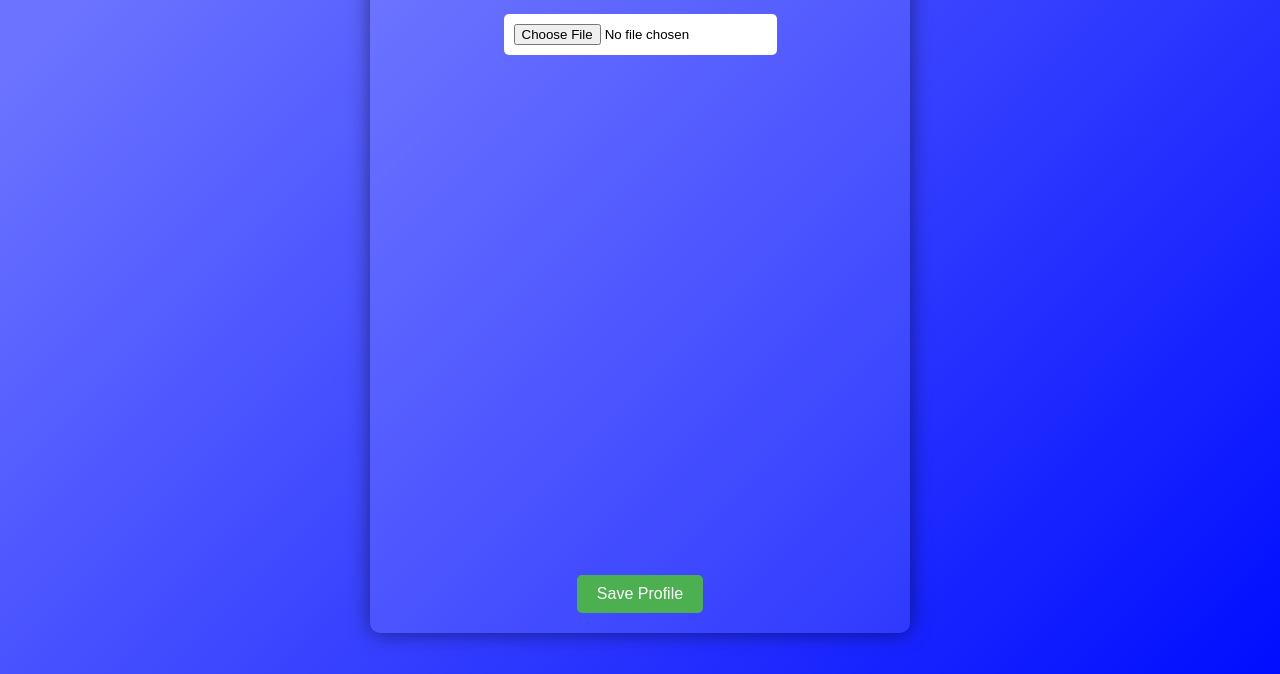
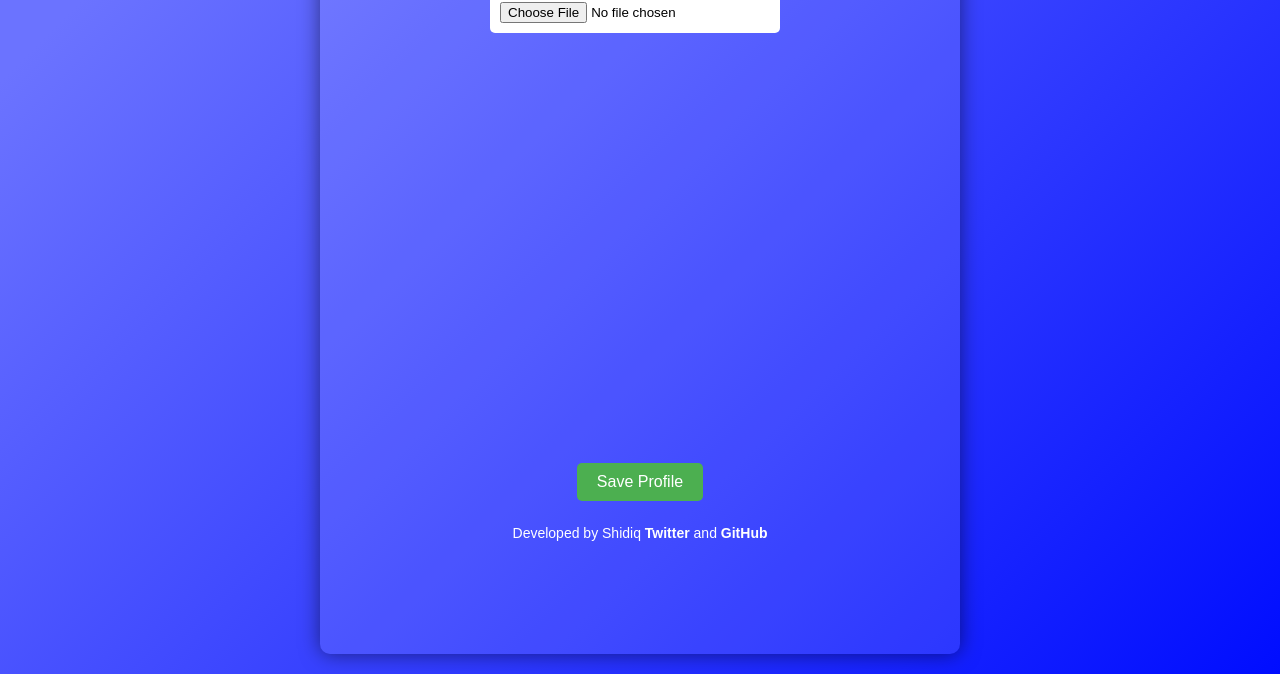
Before and after one commit to shidiqmuh0/Zksync-PFP, a plain HTML site: page index.html in a window 1280 px wide. Shown: the part 126-800 px from the top of the page. Drawn offline with Linux system fonts and the light colour scheme.

Commit message:
Pesan commit Anda di sini

```diff
--- a/index.html
+++ b/index.html
@@ -5,16 +5,22 @@
     <meta name="viewport" content="width=device-width, initial-scale=1.0">
     <title>Zksync PFP</title>
     <link rel="stylesheet" href="style.css">
+    <link rel="icon" type="image/x-icon" href="favicon.ico">
 </head>
 <body>
     <div class="container">
         <h1>Zksync PFP</h1>
-        <input type="file" id="upload" accept="image/*">
+        <div class="input-container">
+            <input type="file" id="upload" accept="image/*">
+        </div>
         <div class="image-container">
             <img id="profilePic" class="profile-pic">
             <img id="overlay" src="1718016244883.png" class="overlay">
         </div>
         <button id="saveBtn">Save Profile</button>
+        <div id="credits">
+            <p>Developed by Shidiq <a href="https://twitter.com/shdqm0" target="_blank">Twitter</a> and <a href="https://github.com/shidiqmuh0" target="_blank">GitHub</a></p>
+        </div>
     </div>
     <canvas id="canvas"></canvas>
     <script src="script.js"></script>
--- a/style.css
+++ b/style.css
@@ -10,17 +10,65 @@ body {
 }
 
 .container {
-    text-align: center;
+    display: flex;
+    flex-direction: column;
+    align-items: center;
     background: rgba(255, 255, 255, 0.1);
     padding: 20px;
     border-radius: 10px;
     box-shadow: 0 0 20px rgba(0, 0, 0, 0.5);
+    width: 100%;
+    height: 90%;
+    max-width: 600px;
+}
+
+h1 {
+    margin-bottom: 20px;
+}
+
+.input-container {
+    display: flex;
+    justify-content: space-between;
+    align-items: center;
+    width: 50%;
+    margin-bottom: 20px;
+}
+
+input[type="file"] {
+    padding: 10px;
+    border: none;
+    border-radius: 5px;
+    background: #fff;
+    color: #000;
+    cursor: pointer;
+    flex-grow: 1;
+    margin-right: 10px;
+}
+
+button {
+    padding: 10px 20px;
+    border: none;
+    border-radius: 5px;
+    background: #4CAF50;
+    color: #fff;
+    cursor: pointer;
+    font-size: 16px;
+    transition: background 0.3s;
+    flex-shrink: 0;
+}
+
+button:hover {
+    background: #45a049;
 }
 
 .image-container {
     position: relative;
-    width: 500px;
-    height: 500px;
+    width: 100%;
+    max-width: 400px;
+    height: 400px;
+    display: flex;
+    justify-content: center;
+    align-items: center;
     margin: 0 auto;
 }
 
@@ -46,27 +94,23 @@ canvas {
     display: none;
 }
 
-input[type="file"] {
-    margin-bottom: 20px;
-    padding: 10px;
-    border: none;
-    border-radius: 5px;
-    background: #fff;
-    color: #000;
-    cursor: pointer;
+#saveBtn {
+    margin-top: 10px;
 }
 
-button {
-    padding: 10px 20px;
-    border: none;
-    border-radius: 5px;
-    background: #4CAF50;
-    color: #fff;
-    cursor: pointer;
-    font-size: 16px;
-    transition: background 0.3s;
+#credits {
+    margin-top: 10px; /* Pushes the footer to the bottom of the page */
+    text-align: center; /* Center-align text */
+    width: 100%; /* Full width */
+    font-size: 14px;
 }
 
-button:hover {
-    background: #45a049;
+#credits a {
+    color: #fff; /* Link color */
+    text-decoration: none; /* Remove default underline */
+    font-weight: bold; /* Bold font weight */
 }
+
+#credits a:hover {
+    text-decoration: underline; /* Underline on hover */
+}
```
Also changed, not shown: favicon.ico (added).
